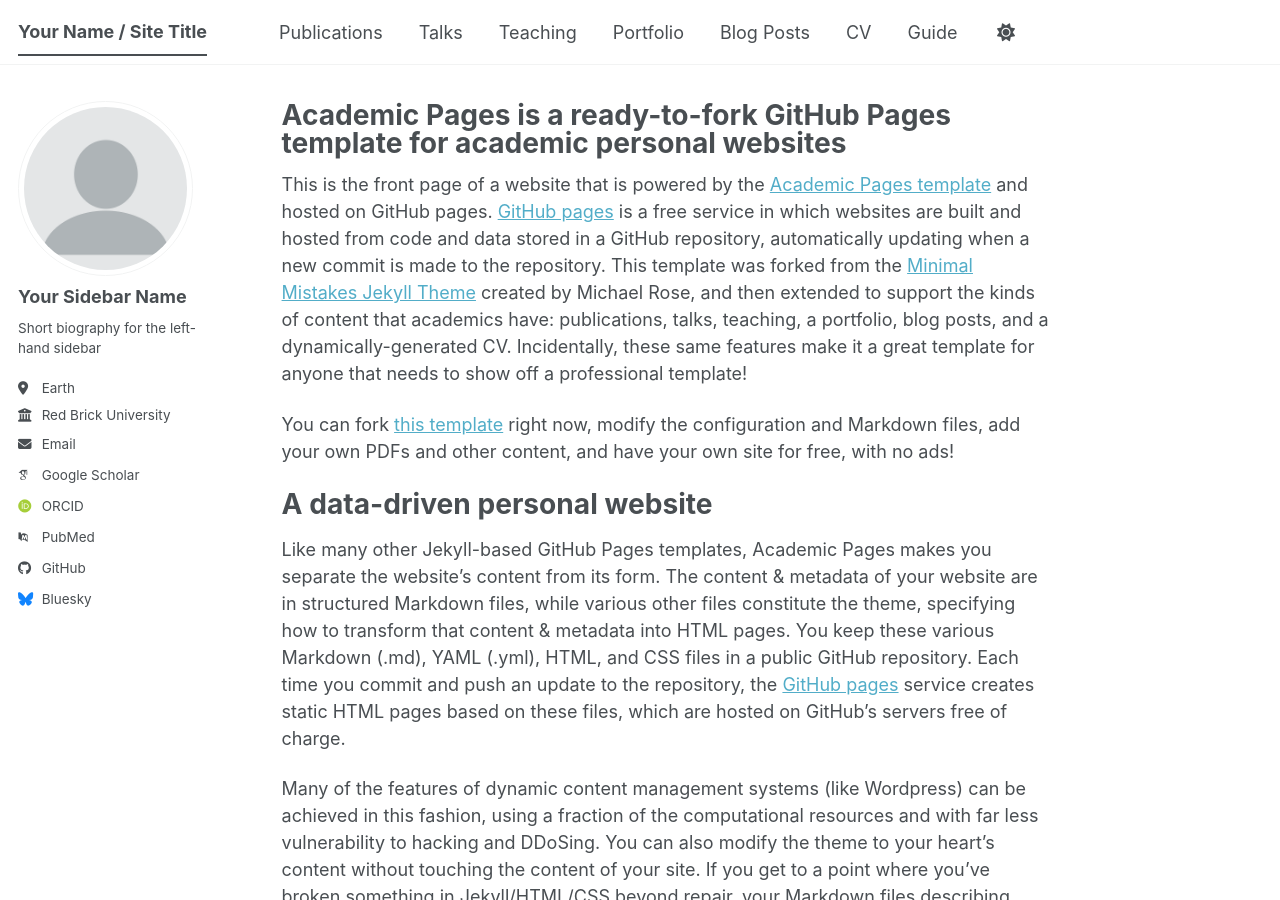
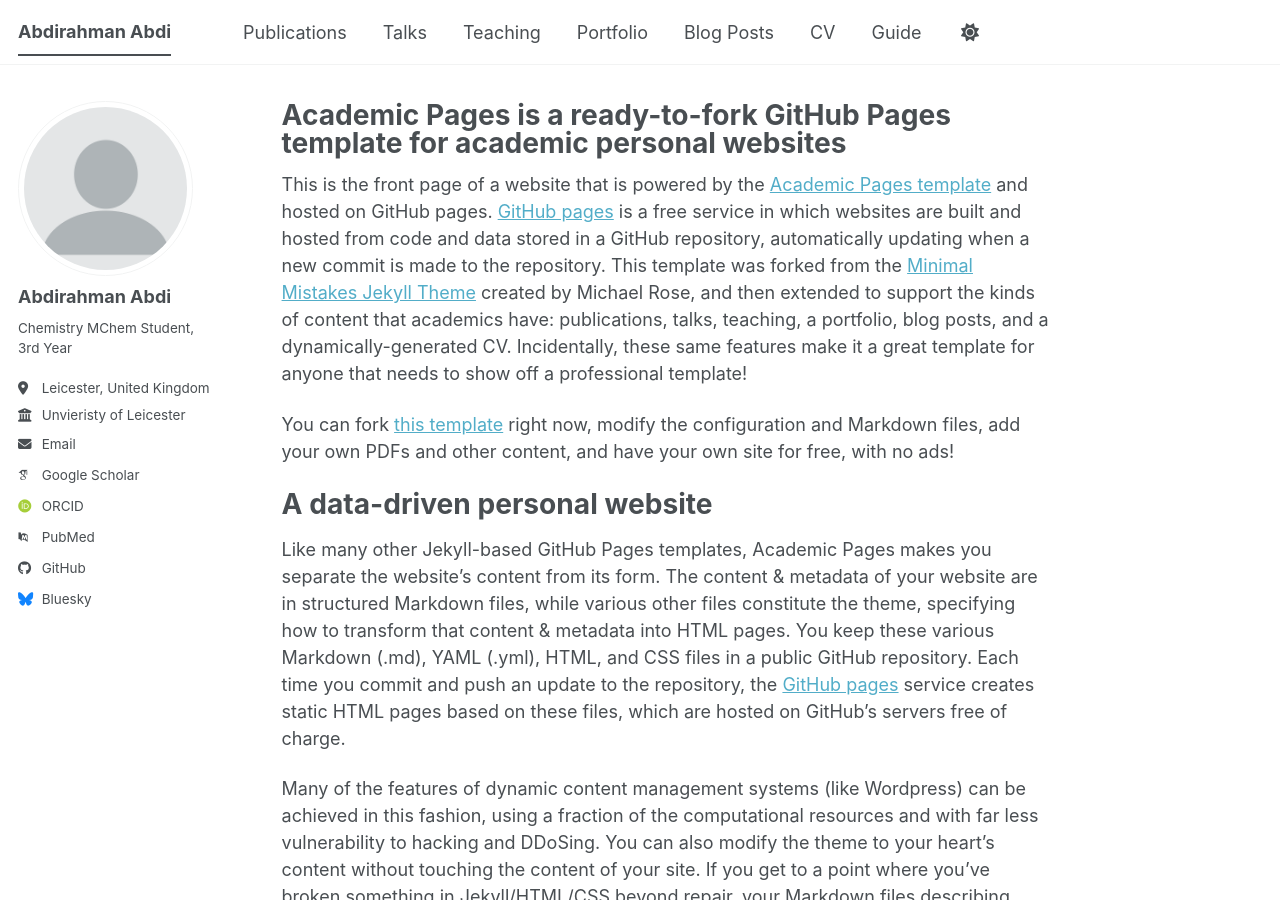
Before and after one commit to abdirahmanabdi-dev/abdirahmanabdi-dev.github.io, a Jekyll site: the page built from _pages/about.md, in a window 1280 px wide and 900 px high. Built offline with Jekyll 4.4.1, drawn with Linux system fonts in a browser that asks for light colours; some web fonts are replaced; a script bundle is joined from its source files by our own code; library files that are not in the unit come from our copies.

Commit message:
First edit of the template, adding few details - not complete

```diff
--- a/_config.yml
+++ b/_config.yml
@@ -9,14 +9,14 @@
 # Basic Site Settings
 locale                   : "en-US"
 site_theme               : "default" # The available themes options are "default", "air", "sunrise", "mint", "dirt" and "contrast"
-title                    : "Your Name / Site Title"
+title                    : "Abdirahman Abdi"
 title_separator          : "-"
 name                     : &name "Your Name"
 description              : &description "Your Name's academic portfolio"   # Update this with a general description of your site, this is the default if not overridden by a page
-url                      : https://academicpages.github.io # The base hostname & protocol for your site e.g. "https://[your GitHub username].github.io",
+url                      : https://abdirahmanabdi-dev.github.io # The base hostname & protocol for your site e.g. "https://[your GitHub username].github.io",
                                                            # or if you already have some other page hosted on Github then use "https://[your GitHub username].github.io/[Your Repo Name]"
 baseurl                  : "" # the subpath of your site, e.g. "/blog"
-repository               : "academicpages/academicpages.github.io"
+repository               : "abdirahmanabdi-dev.github.io"
 
 # Site Author - The following control what appear as part of the author content on the side bar.
 #               If a field is blank the icon and link will not appear, otherwise it will be shown.
@@ -24,11 +24,11 @@
 author:
   # Biographic information
   avatar           : "profile.png"
-  name             : "Your Sidebar Name"
+  name             : "Abdirahman Abdi"
   pronouns         : # example: "she/her"
-  bio              : "Short biography for the left-hand sidebar"
-  location         : "Earth"
-  employer         : "Red Brick University"
+  bio              : "Chemistry MChem Student, 3rd Year"
+  location         : "Leicester, United Kingdom"
+  employer         : "Unvieristy of Leicester"
   uri              : # URL
   email            : "none@example.org"
 
@@ -51,7 +51,7 @@
   bitbucket        : # Username - Update with your username on the site
   codepen          : # Username
   dribbble         : # Username
-  github           : "academicpages"
+  github           : "abdirahmanabdi-dev"
   kaggle           : # Username
   stackoverflow    : # User number or user number and name (i.e., use "1" or "1/jeff-atwood")
 
```
